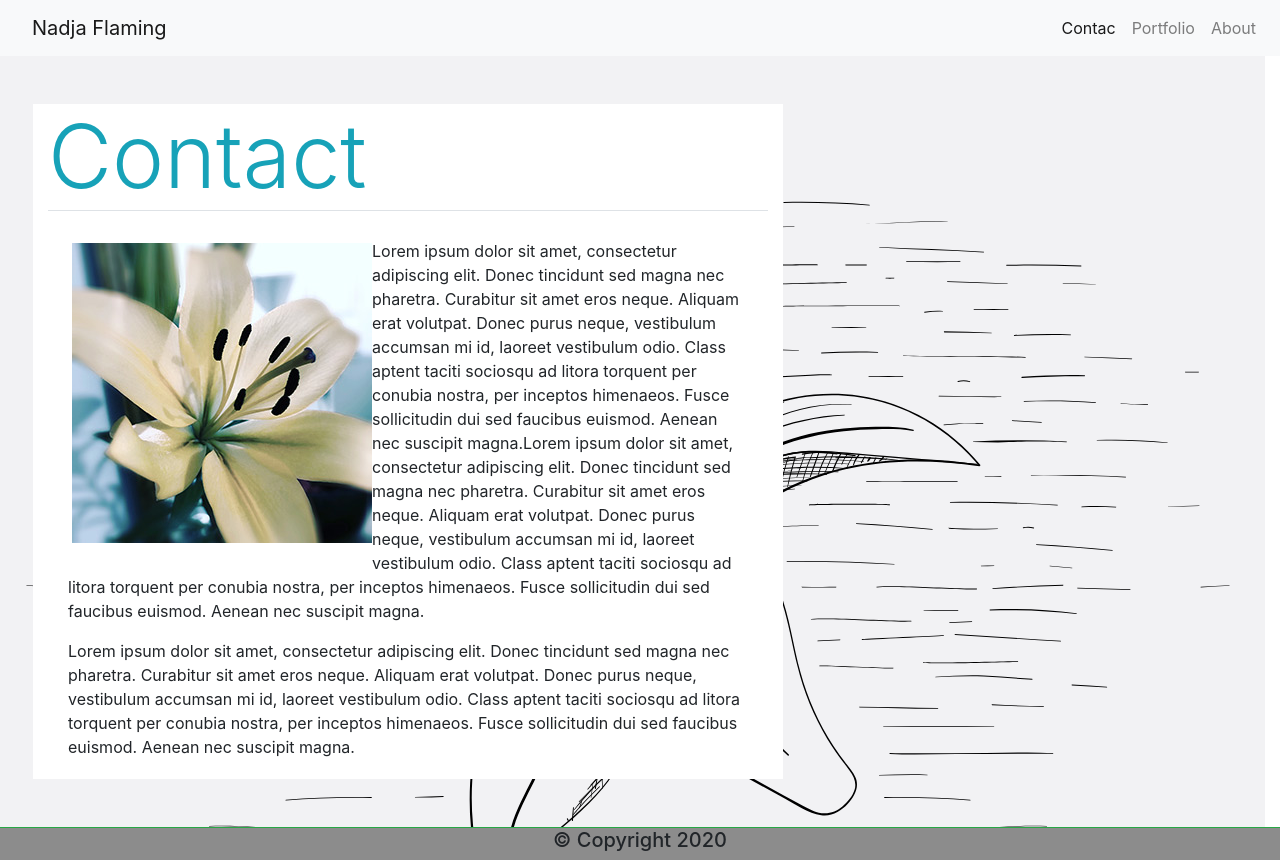
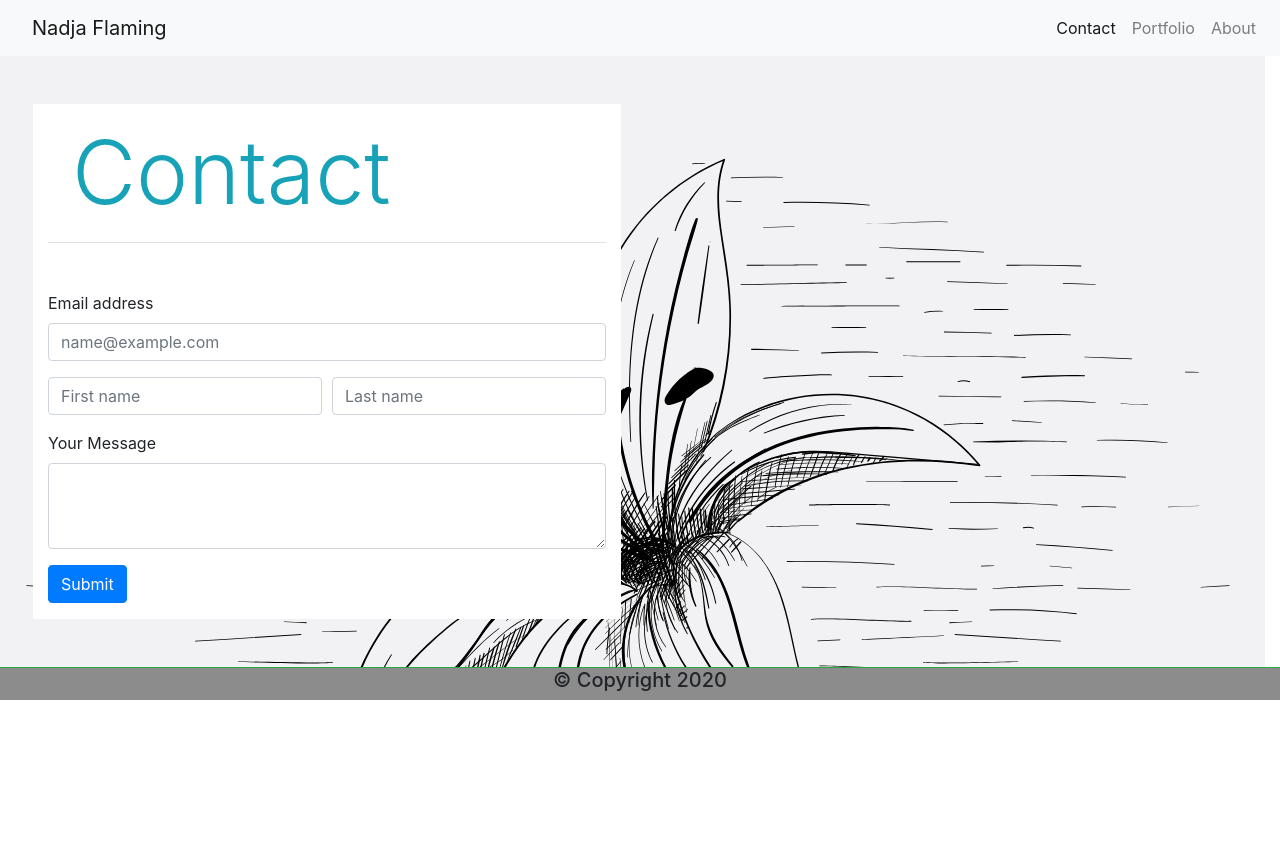
Before and after one commit to n-flam/n-flam_portfolio, a plain HTML site: page contact.html in a window 1280 px wide. After the commit the page ends 800 px from the top, so only its background shows below. Drawn offline with nearby package versions, Linux system fonts and the light colour scheme.

Commit message:
small changes

```diff
--- a/contact.html
+++ b/contact.html
@@ -43,7 +43,7 @@
     </button>
     <div class="collapse navbar-collapse justify-content-end" id="navbarNavAltMarkup">
       <div class="navbar-nav">
-        <a class="nav-item nav-link active" href="contact.html">Contac <span class="sr-only">(current)</span></a>
+        <a class="nav-item nav-link active" href="contact.html">Contact<span class="sr-only">(current)</span></a>
         <a class="nav-item nav-link" href="portfolio.html">Portfolio</a>
         <a class="nav-item nav-link" href="index.html">About</a>
         <!-- <a class="nav-item nav-link disabled" href="#">Disabled</a> -->
@@ -56,23 +56,37 @@
 <!--Start Content-->
 <main class="container-fluid row bg-picture pl-5">
     <div class="row ml-10">
-    <div class="col-8 clearfix">
+    <div class="col-12 ">
     <div class="container container-bg my-5">
-      <h1 class="display-2 mt-5 no-gutters text-info border-bottom">Contact</h1>
-     <!-- <h1 class="card-title">Card title</h1>-->
-
-     <!--pic-->
-      <img class="image-wrapper image-wrapper float-left .img-fluid. max-width: 100%  pl-4 py-4 ;" src="/Assets/Images/lily_300x300.jpg" alt="lily">
-      <div class="card-body">
-           <!--text-->
-        <p class="single-post-content-wrapper no-gutters"> Lorem ipsum dolor sit amet, consectetur adipiscing elit. Donec tincidunt sed magna nec pharetra. Curabitur sit amet eros neque. Aliquam erat volutpat. Donec purus neque, vestibulum accumsan mi id, laoreet vestibulum odio. Class aptent taciti sociosqu ad litora torquent per conubia nostra, per inceptos himenaeos. Fusce sollicitudin dui sed faucibus euismod. Aenean nec suscipit magna.Lorem ipsum dolor sit amet, consectetur adipiscing elit. Donec tincidunt sed magna nec pharetra. Curabitur sit amet eros neque. Aliquam erat volutpat. Donec purus neque, vestibulum accumsan mi id, laoreet vestibulum odio. Class aptent taciti sociosqu ad litora torquent per conubia nostra, per inceptos himenaeos. Fusce sollicitudin dui sed faucibus euismod. Aenean nec suscipit magna.</p>
-        <p class="card-text footer-right"> Lorem ipsum dolor sit amet, consectetur adipiscing elit. Donec tincidunt sed magna nec pharetra. Curabitur sit amet eros neque. Aliquam erat volutpat. Donec purus neque, vestibulum accumsan mi id, laoreet vestibulum odio. Class aptent taciti sociosqu ad litora torquent per conubia nostra, per inceptos himenaeos. Fusce sollicitudin dui sed faucibus euismod. Aenean nec suscipit magna.</p>
-      </div>
+      <h1 class="display-2 mt-5 no-gutters text-info border-bottom px-4 py-3">Contact</h1>
+     <!-- Start Form -->
+     <form>
+        <div class="form-group mt-5 ">
+          <label for="exampleFormControlInput1">Email address</label>
+          <input type="email" class="form-control" id="exampleFormControlInput1" placeholder="name@example.com">
+        </div>
+        <div class="form-row">
+            <div class="col">
+              <input type="text" class="form-control" placeholder="First name">
+            </div>
+            <div class="col">
+              <input type="text" class="form-control" placeholder="Last name">
+            </div>
+          </div>
+        <div class="form-group mt-3">
+          <label for="exampleFormControlTextarea1">Your Message</label>
+          <textarea class="form-control" id="exampleFormControlTextarea1" rows="3"></textarea>
+        </div>
+        <button type="submit" class="btn btn-primary mp-5 mb-3">Submit</button>
+      </form>
+     </div>
     </div>
      </div>
+    <!-- Start Form -->
 
-    </div>
 </main>
+<!--End Content-->
+
 
 
 <!--Footer-->
```
Also changed, not shown: index.html (+4 -4 lines), portfolio.html (+8 -8 lines).
